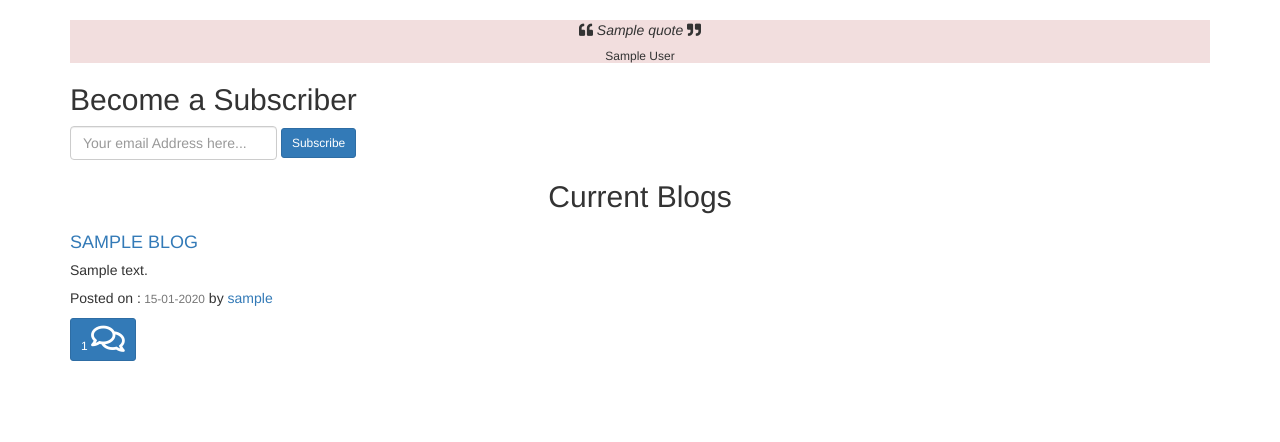
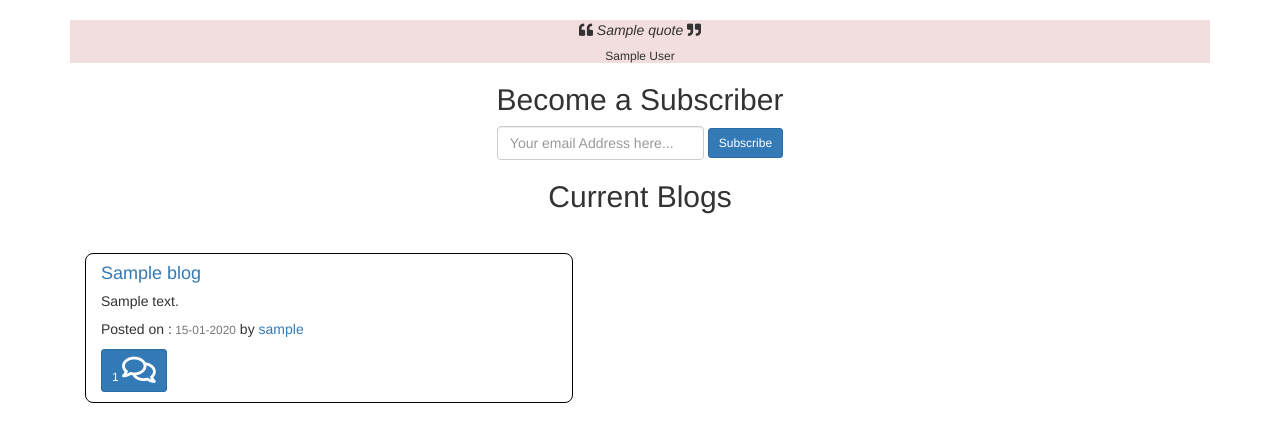
Before and after one commit to clarametto/Salb-Blog, a Flask app: template app/templates/index.html in a window 1280 px wide. Shown: the part 52-494 px from the top of the page. Run offline with Flask 2, Linux system fonts and the light colour scheme; the template is opened without the code that fills it: most values are stand-ins (such as "Sample title", 1, 10 or a date in 2020); data that the repository does not hold is empty; some libraries are stand-ins or nearby versions.

Commit message:
update index

```diff
--- a/app/templates/index.html
+++ b/app/templates/index.html
@@ -14,13 +14,14 @@
 <div class="container">
   <div>
     <!-- Random Quotes -->
-    <div class="bg-danger rounded px-5">
-      <div class="text-center px-5">
+    <div class="bg-danger rounded px-5 py-4">
+      <div class="text-center px-5 py-4">
         <span class="px-5"><i class="fas fa-quote-left"></i> <em class="quote">{{quote.quote}}</em> <i class="fas fa-quote-right"></i></span>
         <h6>{{quote.author}}</h6>
       </div>
     </div>
 
+    <div class="text-center">
       <form id="subscribeForm" class="form-inline ml-2" action="{{url_for('main.subscribe')}}" method="POST">
         <h2 class="subscribe">Become a Subscriber</h2>
         <div class="md-form form-group">
@@ -31,14 +32,15 @@
         </div>
       </form>
     </div>
+  </div>
   <div class="row">
     <div class="text-center">
       <h2>Current Blogs</h2>
     </div>
     {% for blog in blogs %}
-    <div class="col-md-4">
+    <div class="col-md-5" style="border: 1px solid black; border-radius: 8px; margin: 30px;">
 
-        <h4><a href="{{url_for('main.blog',id = blog.id)}}">{{blog.title | upper}}</a></h4>
+        <h4><a href="{{url_for('main.blog',id = blog.id)}}">{{blog.title}}</a></h4>
         <h5>{{blog.description}}</h5>
         <p>Posted on :<small class="text-muted mr-2"> {{blog.time.strftime('%d-%m-%Y')}}</small> by <a href="user/{{blog.user.username}}">{{blog.user.username}}</a></p>
         <p> <a class="btn btn-sm btn-primary" href="{{url_for('main.blog',id = blog.id)}}">{{blog.comment.count()}} <i class="far fa-comments"  style='font-size:30px;'></i></a></p>
@@ -50,4 +52,6 @@
 
 </div>
 
+{% include 'footer.html' %}
+
 {% endblock %}
--- a/config.py
+++ b/config.py
@@ -27,7 +27,7 @@
 
 class DevConfig(Config):
     SQLALCHEMY_DATABASE_URI = 'postgresql+psycopg2://moringa:clara1234@localhost/myblog'
-    DEBUG = False
+    DEBUG = True
 
 class TestConfig(Config):
   SQLALCHEMY_DATABASE_URI = 'postgresql+psycopg2://moringa:clara1234@localhost/blog_test'
```
Also changed, not shown: app/templates/footer.html (added). Lines whose indentation alone changed are shown as unchanged.
